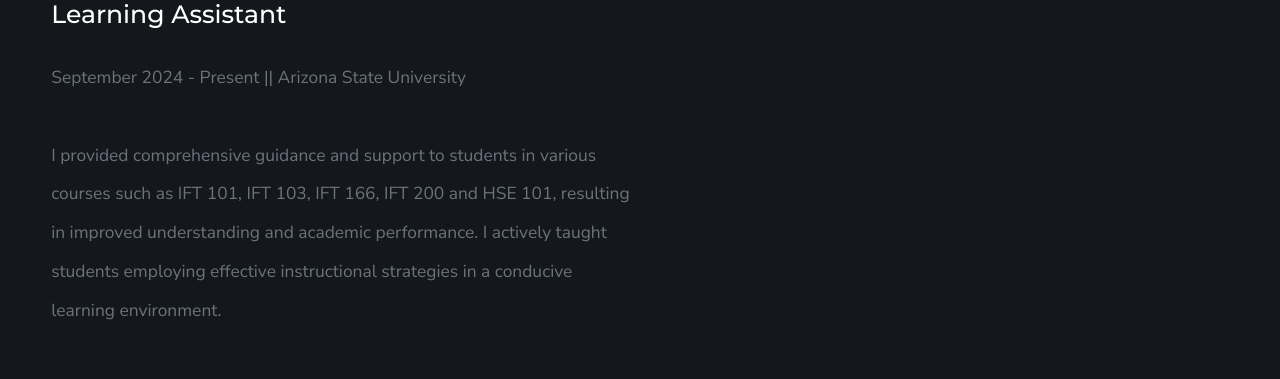
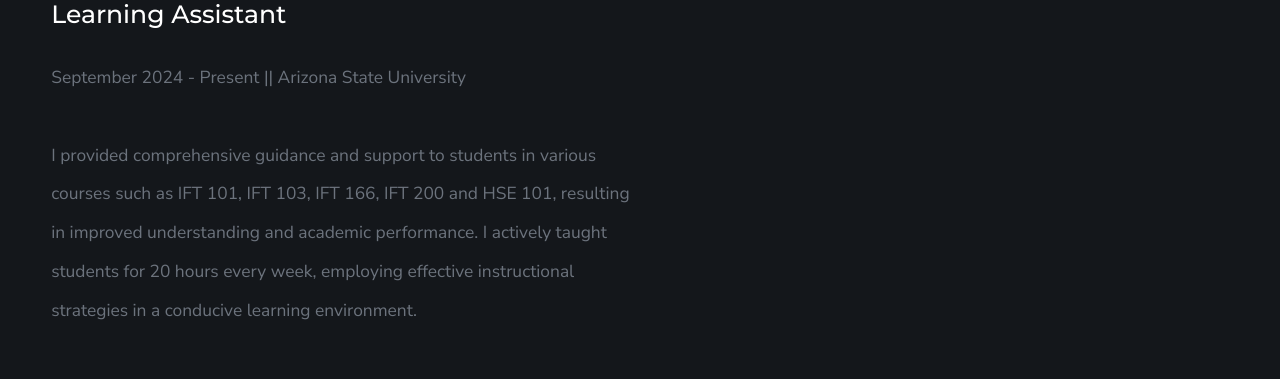
Before and after one commit to ArhaanN2005/portfolio1, a plain HTML site: page index.html in a window 1280 px wide. Shown: the part 5440-5819 px from the top of the page. Drawn offline with Linux system fonts and the light colour scheme.

Commit message:
Update index.html

```diff
--- a/index.html
+++ b/index.html
@@ -308,7 +308,8 @@
                 <p  data-aos="fade-up">
                    I provided comprehensive guidance and support to students in various courses such as IFT 101,
                    IFT 103, IFT 166, IFT 200 and HSE 101, resulting in improved understanding and academic performance.
-                   I actively taught students employing effective instructional strategies in a conducive learning environment.
+                   I actively taught students for 20 hours every week, employing effective instructional strategies in a
+                   conducive learning environment.
                 </p>
             </div>
            <div class="column large-6 w-900-stack s-about__photo-block">
```
